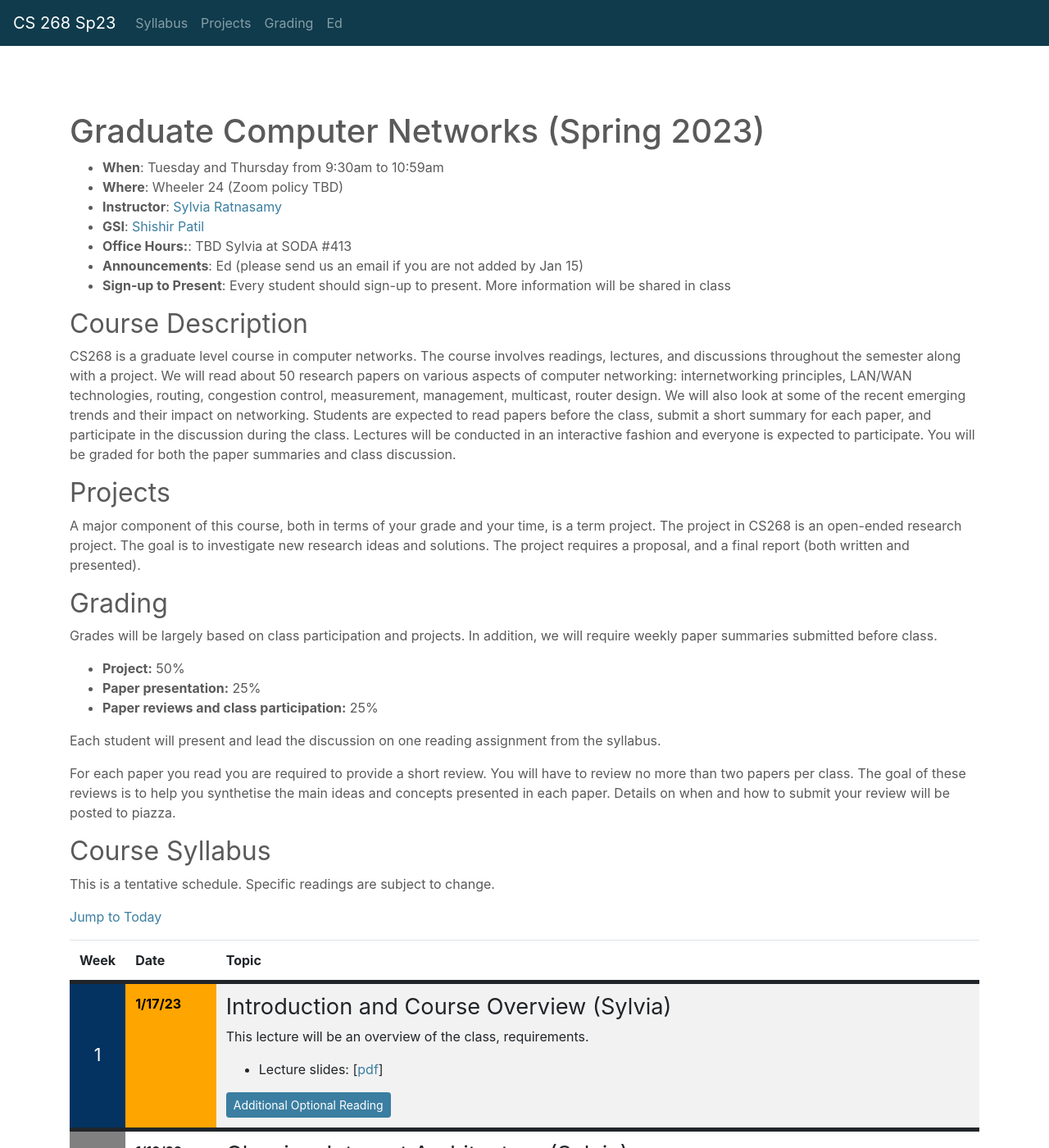
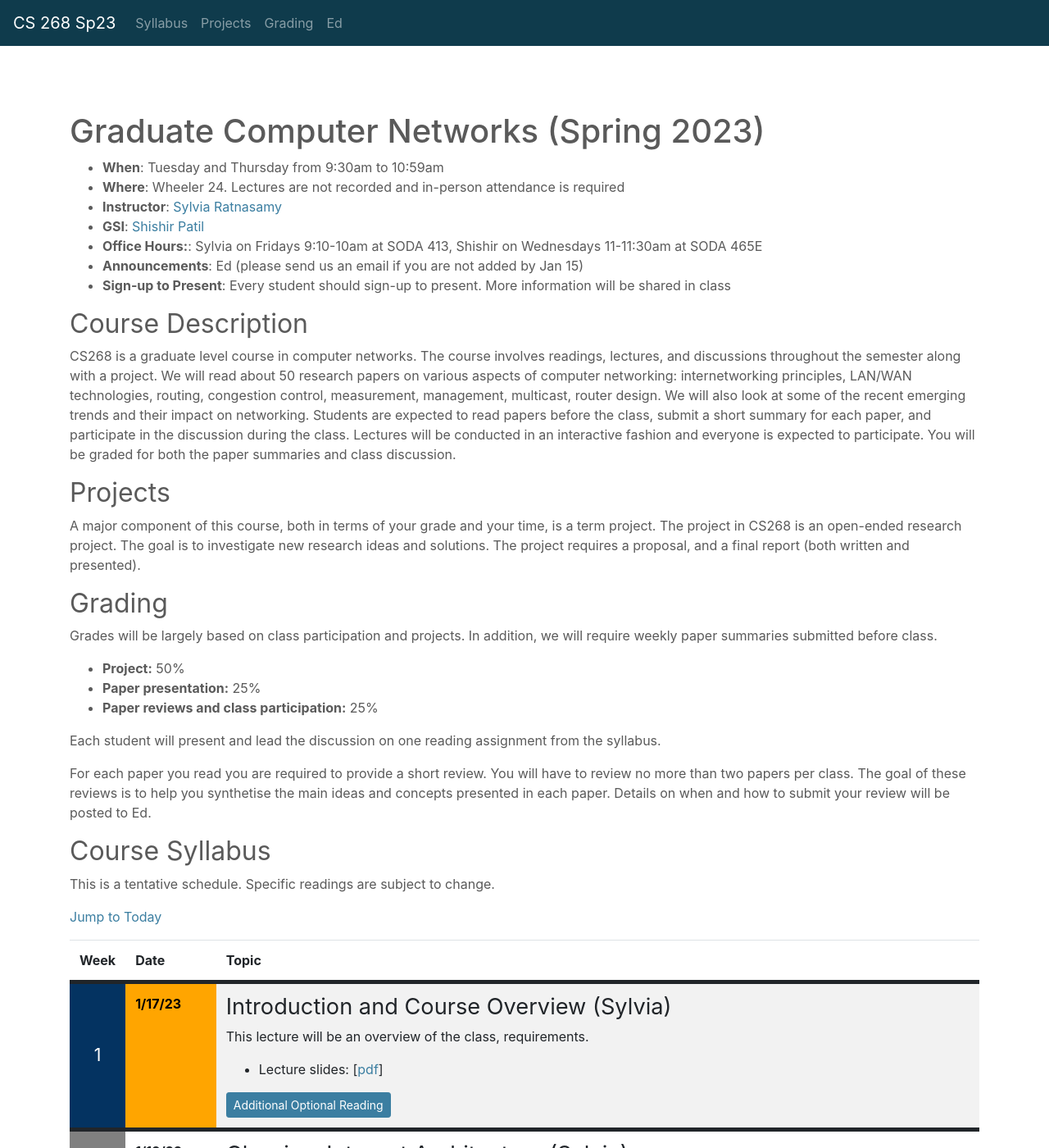
Before and after one commit to ShishirPatil/cs268-sp23, a Jekyll site: the page built from index.md, in a window 1280 px wide and 1400 px high. Shown: the whole window at 82% size. Built offline with Jekyll 4.4.1, drawn with Linux system fonts in a browser that asks for light colours; nearby versions of some CDN libraries; our own code applies the rules of GitHub Pages for plain Markdown files.

Commit message:
Updaing office hours

```diff
--- a/index.md
+++ b/index.md
@@ -6,10 +6,10 @@ layout: default
 # Graduate Computer Networks (Spring 2023)
 
 * **When**: Tuesday and Thursday from 9:30am to 10:59am
-* **Where**: Wheeler 24 (Zoom policy TBD)
+* **Where**: Wheeler 24. Lectures are not recorded and in-person attendance is required
 * **Instructor**: [Sylvia Ratnasamy](https://eecs.berkeley.edu/~sylvia)
 * **GSI**: [Shishir Patil](https://eecs.berkeley.edu/~shishirpatil)
-* **Office Hours:**: TBD Sylvia at SODA #413
+* **Office Hours:**: Sylvia on Fridays 9:10-10am at SODA 413, Shishir on Wednesdays 11-11:30am at SODA 465E
 * **Announcements**: Ed (please send us an email if you are not added by Jan 15)
 * **Sign-up to Present**: Every student should sign-up to present. More information will be shared in class
 
@@ -32,7 +32,7 @@ Grades will be largely based on class participation and projects.  In addition,
 
 Each student will present and lead the discussion on one reading assignment from the syllabus.
 
-For each paper you read you are required to provide a short review. You will have to review no more than two papers per class. The goal of these reviews is to help you synthetise the main ideas and concepts presented in each paper. Details on when and how to submit your review will be posted to piazza.
+For each paper you read you are required to provide a short review. You will have to review no more than two papers per class. The goal of these reviews is to help you synthetise the main ideas and concepts presented in each paper. Details on when and how to submit your review will be posted to Ed.
 
 
 
```
